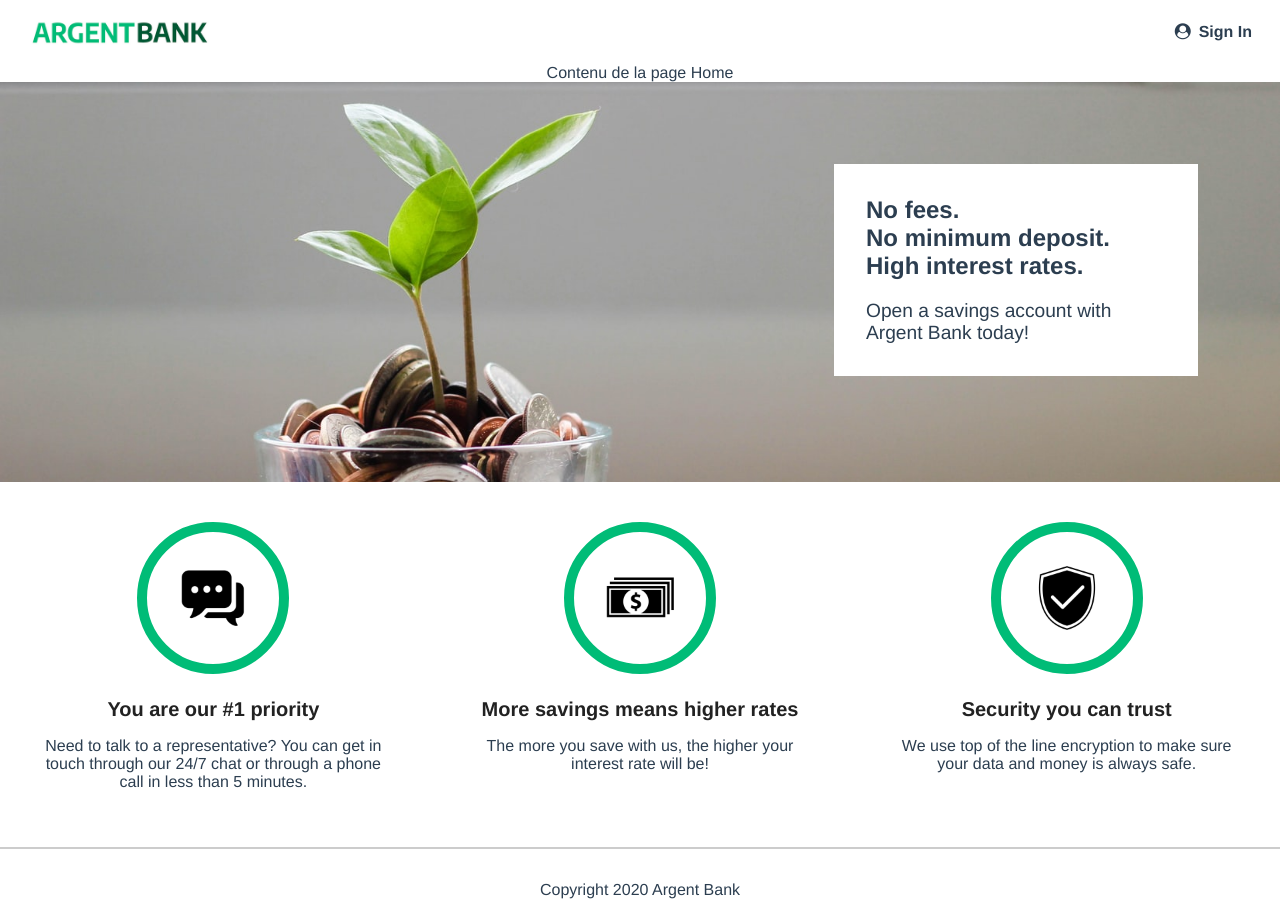
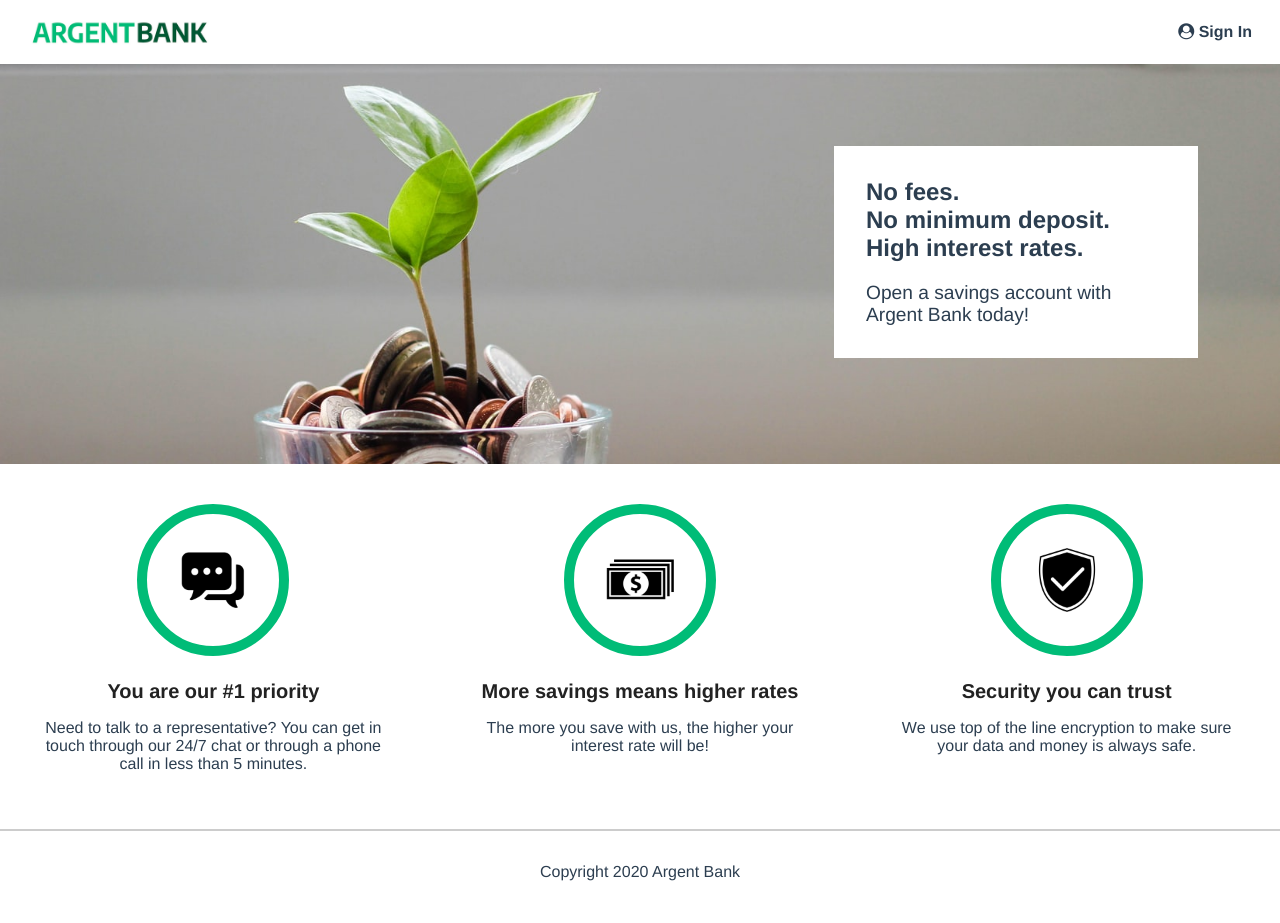
Before and after one commit to SanCo21/ArgentBank, a React (Create React App) app: page / in a window 1280 px wide. Built offline with nearby package versions, Linux system fonts and the light colour scheme.

Commit message:
Refactor code for hero section in Home page

```diff
--- a/public/index.html
+++ b/public/index.html
@@ -60,7 +60,7 @@
       </div>
     </nav> -->
     <main>
-      <div class="hero">
+      <!-- <div class="hero">
         <section class="hero-content">
           <h2 class="sr-only">Promoted Content</h2>
           <p class="subtitle">No fees.</p>
@@ -68,7 +68,7 @@
           <p class="subtitle">High interest rates.</p>
           <p class="text">Open a savings account with Argent Bank today!</p>
         </section>
-      </div>
+      </div> -->
       <section class="features">
         <h2 class="sr-only">Features</h2>
         <div class="feature-item">
--- /dev/null
+++ b/src/components/Hero/index.js
@@ -0,0 +1,13 @@
+const Hero = () => (
+    <div className="hero">
+      <section className="hero-content">
+        <h2 className="sr-only">Promoted Content</h2>
+        <p className="subtitle">No fees.</p>
+        <p className="subtitle">No minimum deposit.</p>
+        <p className="subtitle">High interest rates.</p>
+        <p className="text">Open a savings account with Argent Bank today!</p>
+      </section>
+    </div>
+  );
+
+  export default Hero;
--- a/src/index.css
+++ b/src/index.css
@@ -71,7 +71,7 @@ body {
 }
 
 .main-nav-item i {
-margin-right: 8px;
+margin-right: 0.27rem;
 }
 
 .main-nav-item:hover {
--- a/src/pages/Home.js
+++ b/src/pages/Home.js
@@ -1,7 +1,9 @@
+import Hero from '../components/Hero';
+
 const Home = () => {
     return (
         <div>
-            Contenu de la page Home
+            <Hero />
         </div>
     );
 }
```
